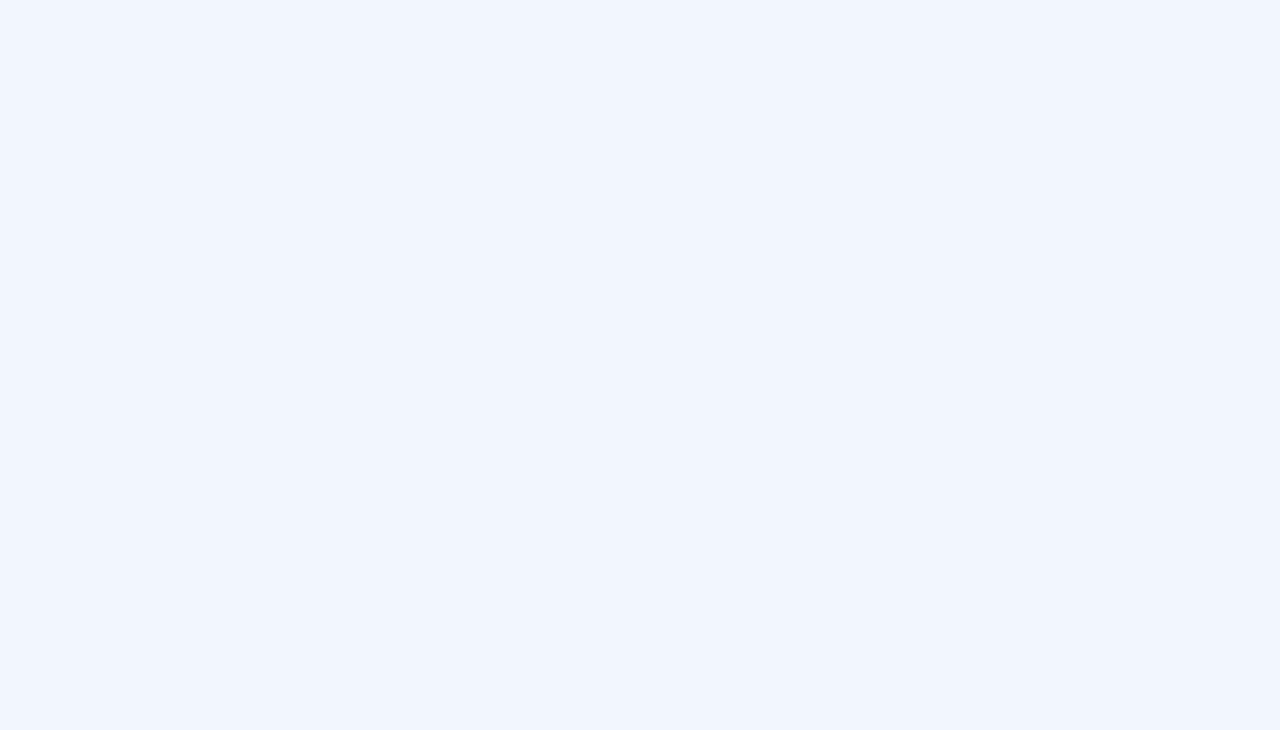
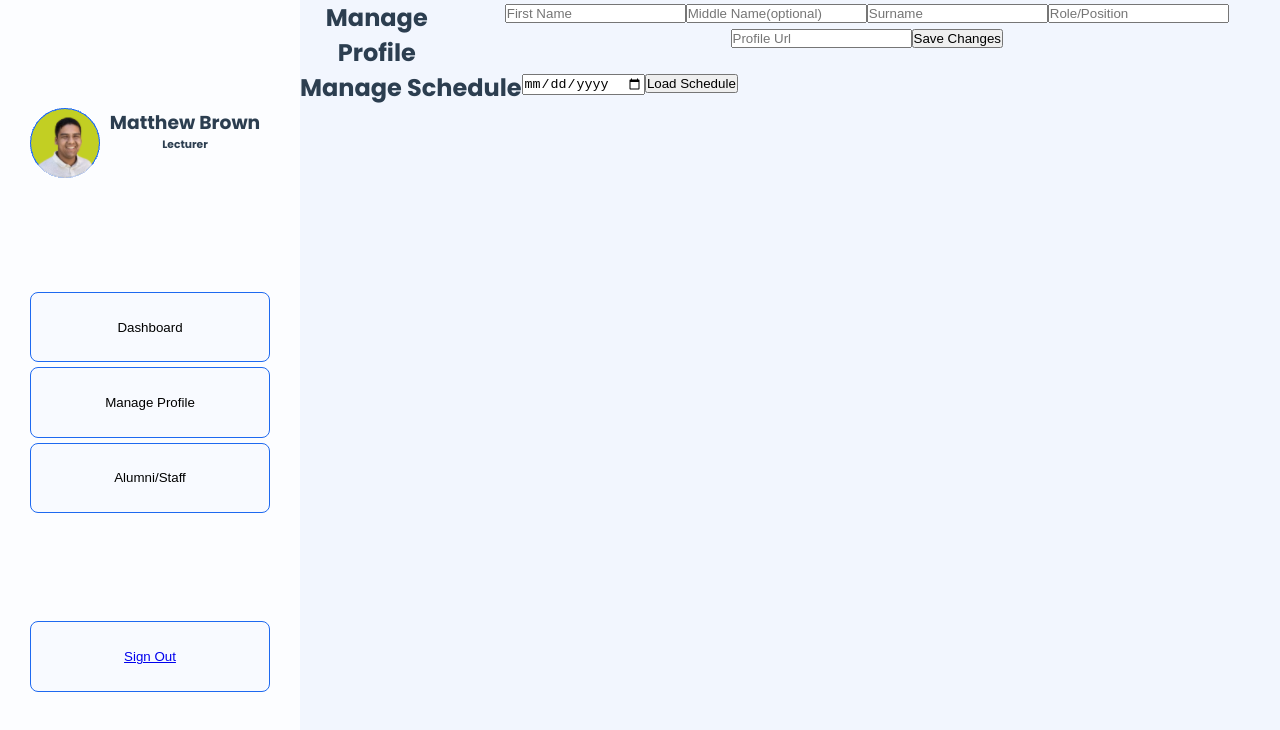
Before and after one commit to ArachnidArchitect/taahir-dutoit-capstone, a Vue app in the folder vue-frontend/: page /manage-profile in a window 1280 px wide. Before the commit this address had no page. Shown: the top 730 px of the page. Built offline with nearby package versions, Linux system fonts and the light colour scheme.

Commit message:
fixed the manage profile section

```diff
--- /dev/null
+++ b/vue-frontend/src/components/AsideNav.vue
@@ -0,0 +1,62 @@
+<template>
+   <aside id="dash-nav">
+            <div class="dash-nav-row">
+                <img src="../assets/Mask.png" alt="" width="70px">
+                <div class="nav-col nav-profile">
+                    <h3>Matthew Brown</h3>
+                    <h6>Lecturer</h6>
+                </div>
+
+            </div>
+            <div class="dash-nav-row">
+                <div class="nav-col">
+                <button class="nav-btn">Dashboard</button>
+                <button class="nav-btn">Manage Profile</button>
+                <button class="nav-btn">Alumni/Staff</button>
+                </div>
+            </div>
+            <div class="dash-nav-row">
+                <button class="nav-btn"><router-link to="/">Sign Out</router-link></button>
+            </div>
+        </aside>
+</template>
+<style>
+*{
+    box-sizing:border-box;
+    margin:0;
+    padding:0;
+}
+#dash-nav{
+    display:flex;
+    flex-direction:column;
+    justify-content: space-evenly;
+    align-items: center;
+
+    height:100vh;
+    width:25%;
+    min-width:300px;
+
+    background-color:rgba(255, 255, 255, 0.800);
+
+}
+.dash-nav-row{
+    display: flex;
+    justify-content:center;
+    width:80%;
+}
+.nav-col> button{
+    margin-top: 5px;
+}
+.nav-col{
+    display: flex;
+    flex-direction: column;
+    width:100%;
+}
+.nav-btn{
+ background-color:#aec9fa0e;
+ width:100%;
+ padding:2em;
+ border-radius:8px;
+ border: solid 1px #1E69F0
+}
+</style>
--- /dev/null
+++ b/vue-frontend/src/components/UpcomingCard.vue
@@ -0,0 +1,16 @@
+<template>
+    <div class="upcoming-card">
+                        <div class="upcoming-card-col">
+                            <div class="upcoming-card-title">Taahir Du Toit X Matthew Brown</div>
+                            <div class="upcoming-card-subtext">
+                                <div class="upcoming-card-subtext-type">Type: Physical</div>
+                                <div class="upcoming-card-subtext-dur">Dur: 5min</div>
+                                <div class="upcoming-card-subtext-topic">Topic: Areas for growth</div>
+                            </div>
+                        </div>
+                        <div class="upcoming-card-col">
+                            <div class="upcoming-card-date">14:00 Tuesday 24 September 2024 </div>
+                            <div class="upcoming-card-loc">Room Number: 5</div>
+                        </div>
+                    </div>
+</template>
--- a/vue-frontend/src/router/index.js
+++ b/vue-frontend/src/router/index.js
@@ -4,6 +4,7 @@ import RegisterView from '../views/RegisterView.vue'
 import LoginView from '../views/LoginView.vue'
 import FaqView from '../views/FaqView.vue'
 import DashboardView from '../views/DashboardView.vue'
+import ManageProfileView from '../views/ManageProfileView.vue'
 
 const routes = [
   {
@@ -39,6 +40,11 @@ const routes = [
     name: 'dashboard',
     component: DashboardView
   },
+  {
+    path: '/manage-profile',
+    name: 'manage-profile',
+    component: ManageProfileView
+  },
 ]
 
 const router = createRouter({
--- a/vue-frontend/src/views/DashboardView.vue
+++ b/vue-frontend/src/views/DashboardView.vue
@@ -1,25 +1,6 @@
 <template lang="">
     <section id="dashboard">
-        <aside id="dash-nav">
-            <div class="dash-nav-row">
-                <img src="../assets/Mask.png" alt="" width="70px">
-                <div class="nav-col nav-profile">
-                    <h3>Matthew Brown</h3>
-                    <h6>Lecturer</h6>
-                </div>
-
-            </div>
-            <div class="dash-nav-row">
-                <div class="nav-col">
-                <button class="nav-btn">Dashboard</button>
-                <button class="nav-btn">Manage Profile</button>
-                <button class="nav-btn">Alumni/Staff</button>
-                </div>
-            </div>
-            <div class="dash-nav-row">
-                <button class="nav-btn"><router-link to="/">Sign Out</router-link></button>
-            </div>
-        </aside>
+    <AsideNav/>
         <main id="dash-content">
             <div class="main-dash-cont">
                 <div class="upcoming-head">
@@ -28,27 +9,17 @@
                     <button>New Meeting</button>
                 </div>
                 <div class="upcoming-content">
-                    <div class="upcoming-card">
-                        <div class="upcoming-card-col">
-                            <div class="upcoming-card-title">Taahir Du Toit X Matthew Brown</div>
-                            <div class="upcoming-card-subtext">
-                                <div class="upcoming-card-subtext-type">Type: Physical</div>
-                                <div class="upcoming-card-subtext-dur">Dur: 5min</div>
-                                <div class="upcoming-card-subtext-topic">Topic: Areas for growth</div>
-                            </div>
-                        </div>
-                        <div class="upcoming-card-col">
-                            <div class="upcoming-card-date">14:00 Tuesday 24 September 2024 </div>
-                            <div class="upcoming-card-loc">Room Number: 5</div>
-                        </div>
-                    </div>
+                    <UpcomingCard/>
                 </div>
             </div>
         </main>
     </section>
 </template>
 <script>
+import AsideNav from '@/components/AsideNav.vue';
+import UpcomingCard from '@/components/UpcomingCard.vue';
 export default {
+    components:{ AsideNav,UpcomingCard,},
 
 }
 </script>
@@ -69,39 +40,7 @@ body{
     display: flex;
 }
 
-#dash-nav{
-    display:flex;
-    flex-direction:column;
-    justify-content: space-evenly;
-    align-items: center;
 
-    height:100vh;
-    width:25%;
-    min-width:300px;
-
-    background-color:rgba(255, 255, 255, 0.800);
-
-}
-.dash-nav-row{
-    display: flex;
-    justify-content:center;
-    width:80%;
-}
-.nav-col> button{
-    margin-top: 5px;
-}
-.nav-col{
-    display: flex;
-    flex-direction: column;
-    width:100%;
-}
-.nav-btn{
- background-color:#aec9fa0e;
- width:100%;
- padding:2em;
- border-radius:8px;
- border: solid 1px #1E69F0
-}
 /* main section styling */
 #dash-content, .main-dash-cont, .upcoming-content, .upcoming-card-col{
     display:flex;
--- /dev/null
+++ b/vue-frontend/src/views/ManageProfileView.vue
@@ -0,0 +1,55 @@
+<template lang="">
+    <section id="manage-profile">
+    <AsideNav/>
+        <main id="mp-content">
+            <div class="mp-dash-row">
+                <h1 class="mp-dash-head">Manage Profile</h1>
+                <div class="mp-row-details">
+                    <input type="text" placeholder="First Name">
+                    <input type="text" placeholder="Middle Name(optional)">
+                    <input type="text" placeholder="Surname">
+                    <input type="text" placeholder="Role/Position">
+                    <input type="text" placeholder="Profile Url">
+                    <button>Save Changes</button>
+                </div>
+
+            </div>
+            <div class="mp-dash-row">
+                <h1 class="mp-row-head">Manage Schedule</h1>
+                <div class="mp-row-schedule">
+                    <input type="date">
+                    <button>Load Schedule</button>
+                </div>
+
+            </div>
+        </main>
+    </section>
+</template>
+<script>
+import AsideNav from '@/components/AsideNav.vue';
+export default {
+    components:{AsideNav},
+
+}
+</script>
+<style>
+*{
+    box-sizing: border-box;
+    margin:0;
+    padding:0;
+}
+#manage-profile{
+    display:flex;
+}
+#mp-content{
+    display:flex;
+    flex-direction:column;
+}
+.mp-dash-row{
+    display: flex;
+}
+.mp-row-details{
+
+}
+
+</style>
```
